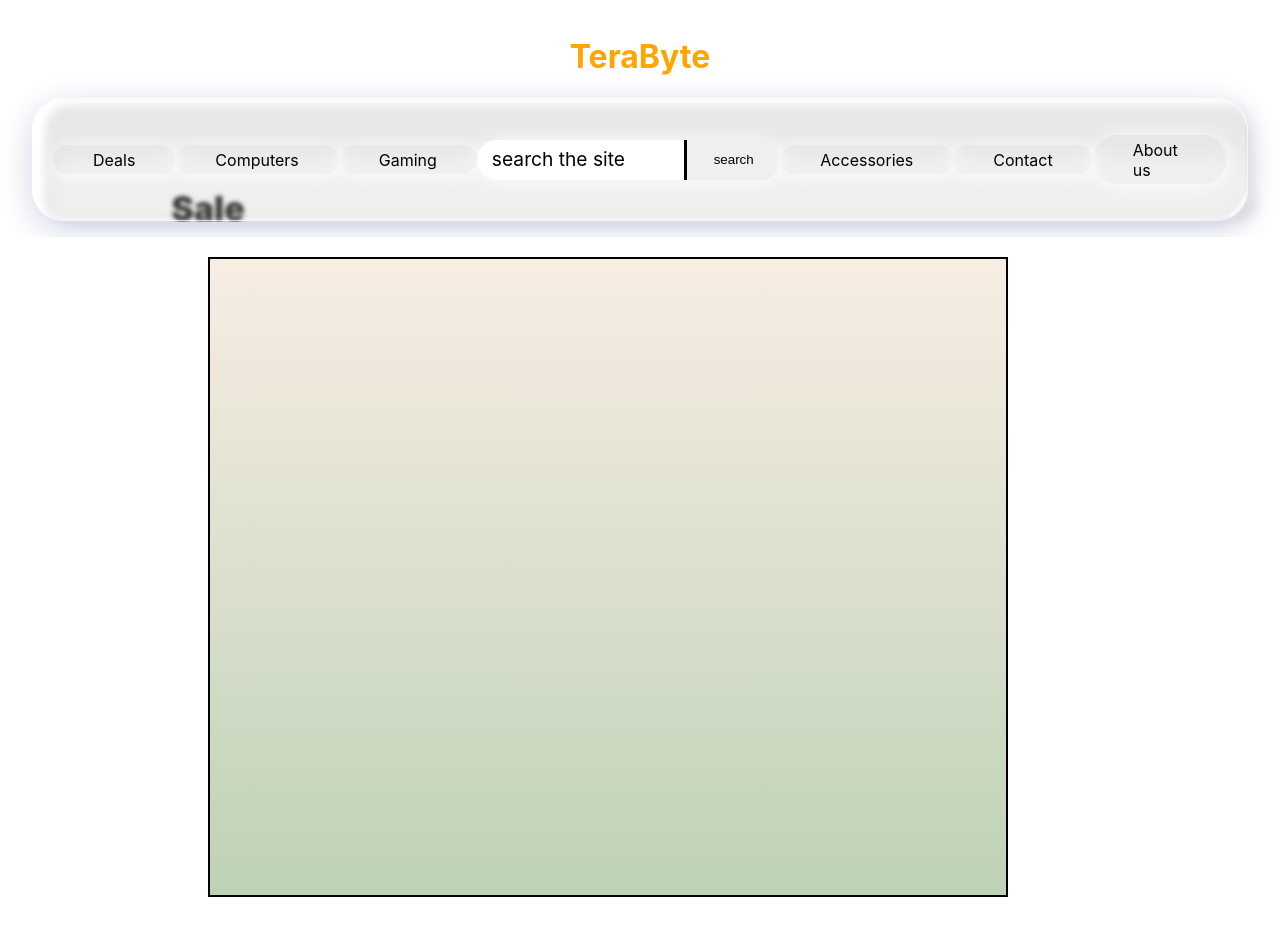
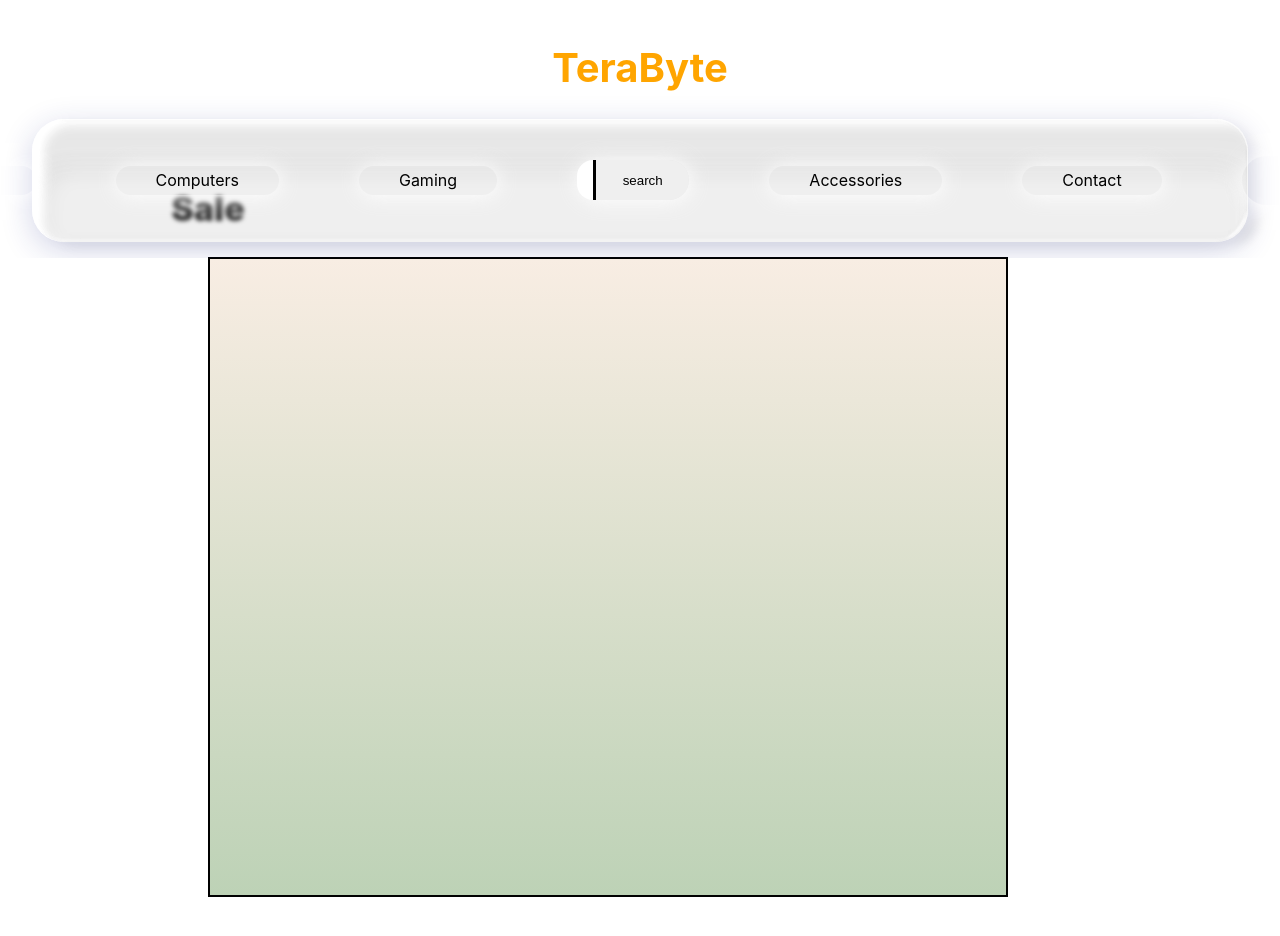
Before and after one commit to BrahamjeetRandhawa/Singh, a React (Create React App) app in the folder terabyte/: page / in a window 1280 px wide. Shown: the top 936 px of the page. Built offline with nearby package versions, Linux system fonts and the light colour scheme.

Commit message:
Topbar animation active
Co-authored-by: Dhillog <Dhillog@users.noreply.github.com>

```diff
--- a/terabyte/src/Topstyle.css
+++ b/terabyte/src/Topstyle.css
@@ -6,6 +6,7 @@ html {
 h1 {
     color: orange;
     z-index: 2;
+    font-size: 40px;
 
     display: flex;
     align-items: center;
@@ -14,12 +15,12 @@ h1 {
 
     transition: transform .8s, font-size 0.4s ease-in-out;
 
-
-
 }
 
 .topbar.compact h1 {
-    transform: translateX(-26em);
+    transform: translateX(-27em);
+    z-index: 9999;
+    font-size: 30px;
 }
 
 .topbar {
@@ -88,12 +89,29 @@ h1 {
   pointer-events: none;
 }
 
+
+.topbar.compact .terabytebar {
+    height: 100%;
+    transform: translateY(-85%);
+}
+
+.topbar.compact .terabytebar::after {
+    height: 100%;
+}
+
 .terabytebarlist {
     display: flex;
-    justify-content: space-around;
+    justify-content: center;
+    gap: 5em;
     align-items: center;
     flex-direction: row;
     padding: 0;
+}
+
+.topbar.compact .terabytebarlist {
+    justify-content: right;
+    gap: 2em;
+
 }
 
 .terabyteitems {
@@ -106,11 +124,7 @@ h1 {
     list-style: none;
     box-shadow: 1px 1px 20px rgba(255, 255, 255, 1);
 
-    /* background: rgba(255, 255, 255, 0.1);
-    backdrop-filter: blur(5px);
-    -webkit-backdrop-filter: blur(10px);
 
-    transition: backdrop-filter 0.3s ease, background 0.3s ease; */
     cursor: pointer;
     font-size: 16px;
 
```
